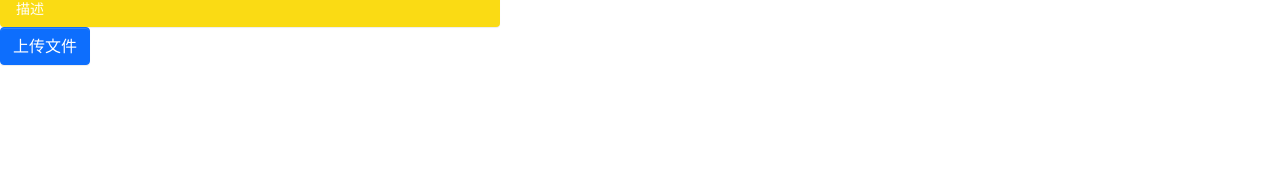
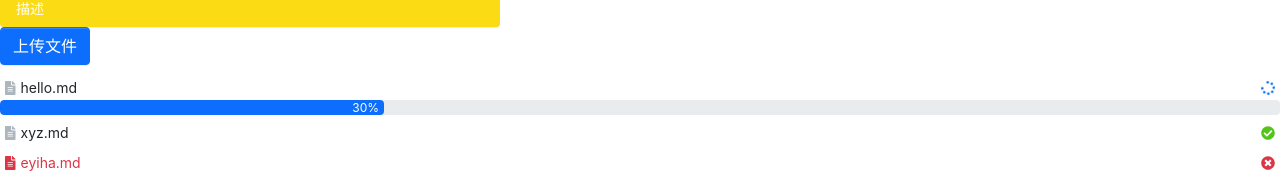
Before and after one commit to afetmin/rdino, a React (Create React App) app: page / in a window 1280 px wide. Shown: the part 698-871 px from the top of the page. Before the commit the page ends 800 px from the top, so only its background shows below. Built offline with nearby package versions, Linux system fonts and the light colour scheme.

Commit message:
feature: uploadlist & progress

```diff
--- a/src/App.tsx
+++ b/src/App.tsx
@@ -5,14 +5,17 @@ import Menu from './components/Menu/menu'
 import MenuItem from './components/Menu/menuItem';
 import SubMenu from './components/Menu/subMenu'
 import Input from './components/Input/input'
-import Upload from './components/Upload/upload'
-
+import Upload, { UploadFile } from './components/Upload/upload'
 
 import { library } from '@fortawesome/fontawesome-svg-core'
 import { fas } from '@fortawesome/free-solid-svg-icons'
 library.add(fas)
 
 function App() {
+  const defaultFileList: UploadFile[] = [
+    { uid: '123', size: 1234, name: 'hello.md', status: 'uploading', percent: 30 },
+    { uid: '122', size: 1234, name: 'xyz.md', status: 'success', percent: 30 },
+    { uid: '121', size: 1234, name: 'eyiha.md', status: 'error', percent: 30 }]
   return (
     <div className="App">
       <Input prepend='QQ' style={{ width: '500px' }}></Input>
@@ -41,7 +44,7 @@ function App() {
         <Alert type={AlertType.Danger} closable title={'标题'} onClose={() => { alert(123) }}></Alert>
         <Alert type={AlertType.Warning} closable title={'标题'} description={'描述'} onClose={() => { alert(123) }}></Alert>
       </header>
-      <Upload action='http://jsonplaceholder.typicode.com/posts'></Upload>
+      <Upload defaultFileList={defaultFileList} action='http://jsonplaceholder.typicode.com/posts'></Upload>
     </div>
   );
 }
--- a/src/common/scss/index.scss
+++ b/src/common/scss/index.scss
@@ -22,3 +22,9 @@
 
 // input
 @import '../../components/Input/style';
+
+// upload
+@import '../../components/Upload/style';
+
+// progress
+@import '../../components/Progress/style';
--- a/src/components/Icon/icon.tsx
+++ b/src/components/Icon/icon.tsx
@@ -11,7 +11,7 @@ export interface IconProps extends FontAwesomeIconProps {
 const Icon: React.FC<IconProps> = (props) => {
   // icon-primary
   const { className, theme, ...restProps } = props
-  const classes = classNames('viking-icon', className, {
+  const classes = classNames('rdino-icon', className, {
     [`icon-${theme}`]: theme
   })
   return (
--- /dev/null
+++ b/src/components/Progress/_style.scss
@@ -0,0 +1,32 @@
+.rdino-progress-bar {
+  width: 100%;
+  box-sizing: border-box;
+  .rdino-progress-bar-outer {
+    border-radius: $progress-border-radius;
+    background-color: $progress-bg;
+    overflow: hidden;
+    position: relative;
+  }
+  .rdino-progress-bar-inner {
+    position: absolute;
+    left: 0;
+    top: 0;
+    display: flex;
+    justify-content: flex-end;
+    align-items: center;
+    height: 100%;
+    border-radius: $progress-border-radius;
+    line-height: 1;
+    transition: $progress-bar-transition;
+    .inner-text {
+      color: $progress-bar-color;
+      font-size: $progress-font-size;
+      margin: 0 5px;
+    }
+  }
+  @each $key, $val in $theme-colors {
+    .color-#{$key} {
+      background-color: $val;
+    }
+  }
+}
--- /dev/null
+++ b/src/components/Progress/progress.tsx
@@ -0,0 +1,37 @@
+import React from 'react'
+import { ThemeProps } from '../Icon/icon'
+export interface ProgressProps {
+  percent: number;
+  strokeHeight?: number;
+  showText?: boolean;
+  styles?: React.CSSProperties;
+  theme?: ThemeProps;
+
+}
+const Progress: React.FC<ProgressProps> = (props) => {
+  const {
+    percent,
+    strokeHeight,
+    showText,
+    styles,
+    theme,
+  } = props
+  return (
+    <div className="rdino-progress-bar" style={styles}>
+      <div className="rdino-progress-bar-outer" style={{ height: `${strokeHeight}px`}}>
+        <div
+          className={`rdino-progress-bar-inner color-${theme}`}
+          style={{width: `${percent}%`}}
+        >
+          {showText && <span className="inner-text">{`${percent}%`}</span>}
+        </div>
+      </div>
+    </div>
+  )
+}
+Progress.defaultProps = {
+  strokeHeight: 15,
+  showText: true,
+  theme: 'primary'
+}
+export default Progress
--- /dev/null
+++ b/src/components/Upload/_style.scss
@@ -0,0 +1,76 @@
+.rdino-upload-list {
+  margin: 0;
+  padding: 0;
+  list-style-type: none;
+}
+
+.rdino-uploader-dragger {
+  background: $gray-100;
+  border: 1px dashed $gray-300;
+  border-radius: 4px;
+  cursor: pointer;
+  padding: 20px;
+  width: 360px;
+  height: 180px;
+  text-align: center;
+  &:hover {
+    border: 1px dashed $primary;
+  }
+  &.is-dragover {
+    border: 2px dashed $primary;
+    background: rgba($primary, .2);
+  }
+}
+
+
+.rdino-upload-list-item {
+  transition: all .5s cubic-bezier(.55,0,.1,1);
+  font-size: 14px;
+  line-height: 1.8;
+  margin-top: 5px;
+  box-sizing: border-box;
+  border-radius: 4px;
+  min-width: 200px;
+  position: relative;
+  &:first-child {
+    margin-top: 10px;
+  }
+  .file-name {
+    margin-left: 5px;
+    margin-right: 40px;
+    svg {
+      margin-right: 5px;
+      color: $gray-500;
+    }
+  }
+  .file-name-error {
+    color: $danger;
+    svg {
+      color: $danger;
+    }
+  }
+  .file-status {
+    display: block;
+    position: absolute;
+    right: 5px;
+    top: 0;
+    line-height: inherit;
+  }
+  .file-actions {
+    display: none;
+    position: absolute;
+    right: 7px;
+    top: 0;
+    line-height: inherit;
+    cursor: pointer;
+  }
+  &:hover {
+    background-color: $gray-200;
+    .file-status {
+      display: none;
+    }
+    .file-actions {
+      display: block;
+    }
+  }
+}
--- a/src/components/Upload/upload.tsx
+++ b/src/components/Upload/upload.tsx
@@ -2,7 +2,7 @@ import React, { ChangeEvent, useRef, useState } from 'react'
 import axios from 'axios'
 
 import Button from '../Button/button'
-
+import UploadList from './uploadList'
 export type UploadFileStatus = 'ready' | 'uploading' | 'success' | 'error'
 
 export interface UploadFile {
@@ -18,24 +18,28 @@ export interface UploadFile {
 
 export interface UploadProps {
   action: string;
+  defaultFileList?: UploadFile[];
   beforeUpload?: (file: File) => boolean | Promise<File>;
   onProgress?: (percentage: number, file: File) => void;
   onSuccess?: (data: any, file: File) => void;
   onError?: (err: any, file: File) => void;
   onChange?: (file: File) => void;
+  onRemove?: (file: UploadFile) => void;
 }
 
 export const Upload: React.FC<UploadProps> = (props) => {
   const {
     action,
+    defaultFileList,
     beforeUpload,
     onProgress,
     onSuccess,
     onError,
     onChange,
+    onRemove,
   } = props
   const fileInput = useRef<HTMLInputElement>(null)
-  const [fileList, setFileList] = useState<UploadFile[]>([])
+  const [fileList, setFileList] = useState<UploadFile[]>(defaultFileList || [])
   // 更新文件列表的方法，(需要更新的文件，更新文件某个内容)
   const updateFileList = (updateFile: UploadFile, updateObj: Partial<UploadFile>) => {
     // setFileList 为异步方法，为实时更新内容，传入一个函数可以获得prev值
@@ -49,7 +53,12 @@ export const Upload: React.FC<UploadProps> = (props) => {
       })
     })
   }
-
+  const handleRemove = (file: UploadFile) => {
+    setFileList((prevList) => {
+      return prevList.filter(item => item.uid !== file.uid)
+    })
+    if (onRemove) onRemove(file)
+  }
   const handleClick = () => {
     if (fileInput.current) {
       fileInput.current.click()
@@ -140,6 +149,10 @@ export const Upload: React.FC<UploadProps> = (props) => {
         ref={fileInput}
         onChange={handleFileChange}
       />
+      <UploadList
+        fileList={fileList}
+        onRemove={handleRemove}
+      ></UploadList>
     </div>
   )
 }
--- /dev/null
+++ b/src/components/Upload/uploadList.tsx
@@ -0,0 +1,44 @@
+import React from 'react'
+import { UploadFile } from './upload'
+import Icon from '../Icon'
+import Progress from '../Progress/progress'
+
+interface UploadListProps {
+  fileList: UploadFile[];
+  onRemove: (_file: UploadFile) => void;
+}
+
+export const UploadList: React.FC<UploadListProps> = (props) => {
+  const {
+    fileList,
+    onRemove,
+  } = props
+
+  return (
+    <ul
+      className="rdino-upload-list"
+    >
+      {fileList.map(item => {
+        return (
+          <li className="rdino-upload-list-item" key={item.uid}>
+            <span className={`file-name file-name-${item.status}`}>
+              <Icon icon="file-alt" theme="secondary"></Icon>
+              {item.name}
+            </span>
+            <span className="file-status">
+              {item.status === 'uploading' && <Icon icon="spinner" spin theme="primary"></Icon>}
+              {item.status === 'success' && <Icon icon="check-circle" theme="success"></Icon>}
+              {item.status === 'error' && <Icon icon="times-circle" theme="danger"></Icon>}
+            </span>
+            <span className="file-actions">
+              <Icon icon="times" onClick={() => { onRemove(item) }}></Icon>
+            </span>
+            {item.status === 'uploading' && <Progress percent={item.percent || 0}></Progress>}
+          </li>
+        )
+      })}
+    </ul>
+  )
+}
+
+export default UploadList
```
